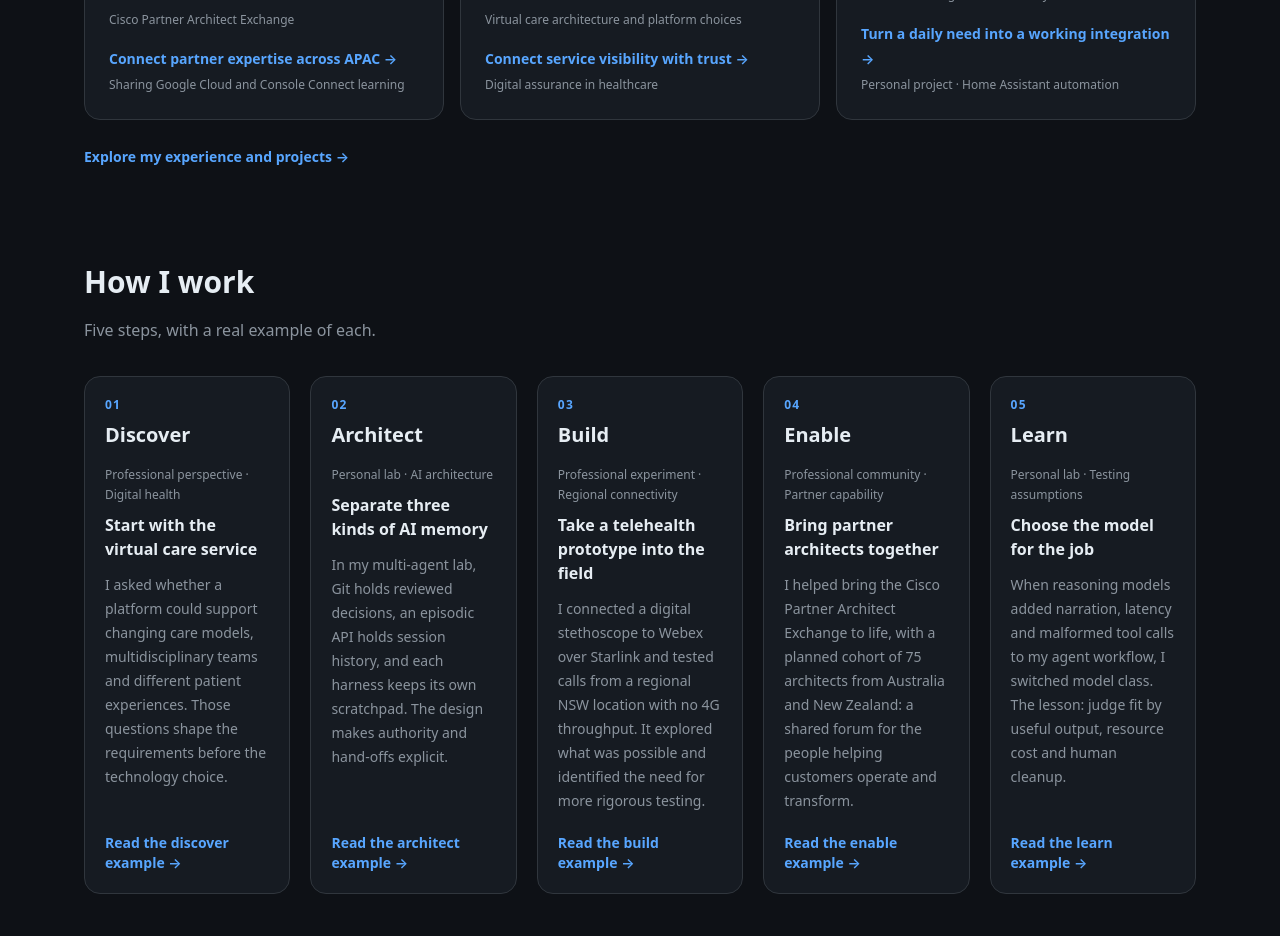
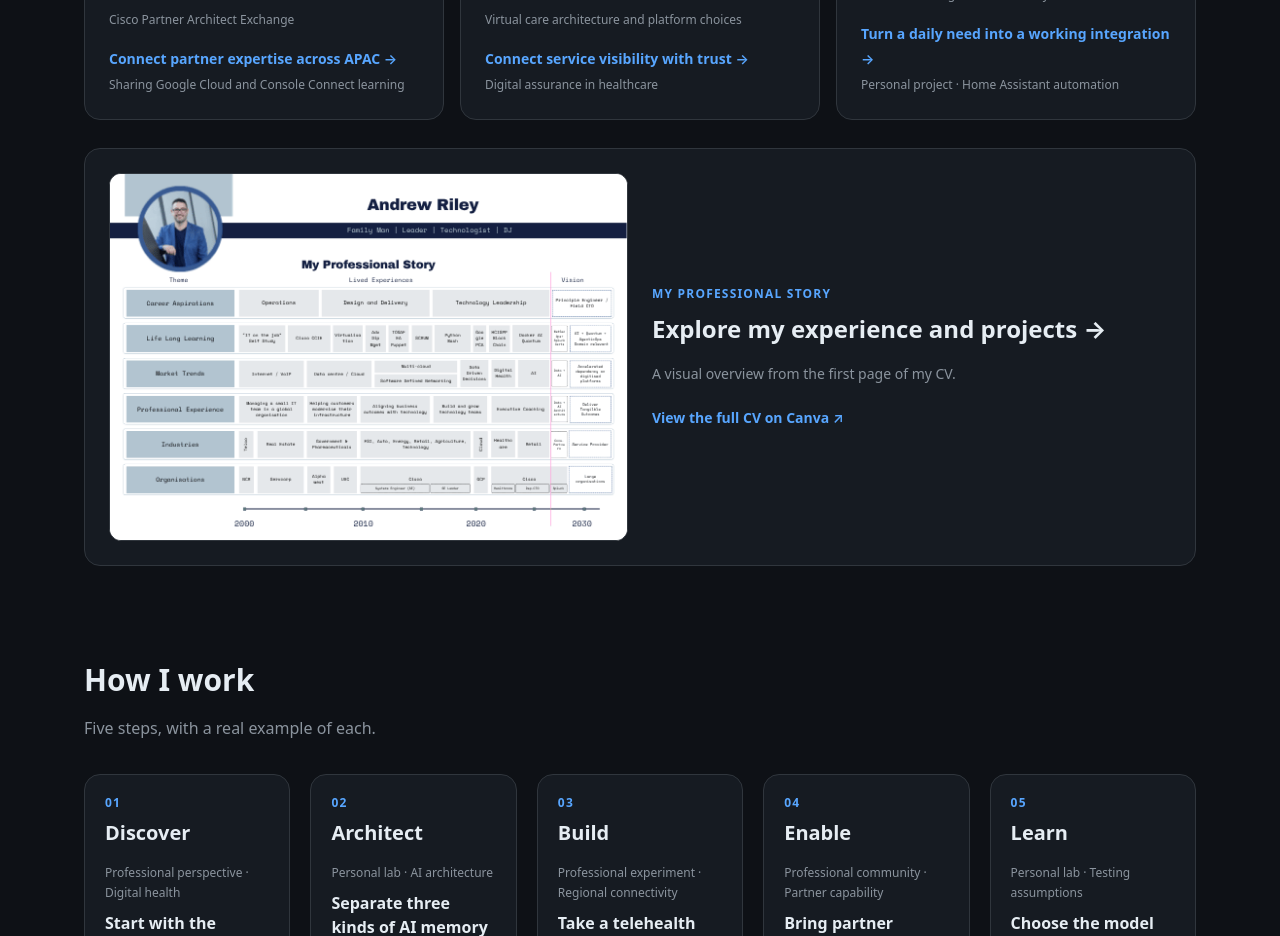
Before and after one commit to andrewkriley/www-andrewriley-info, a Next.js app: page / in a window 1280 px wide. Shown: the part 1160-2096 px from the top of the page. Built offline with nearby package versions, Linux system fonts and the light colour scheme.

Commit message:
feat: preview the first Canva CV page beside experience link

```diff
--- a/src/components/proof-strip.tsx
+++ b/src/components/proof-strip.tsx
@@ -1,3 +1,5 @@
+import Image from "next/image";
+import { site } from "@/data/site";
 import Link from "next/link";
 import { experienceHighlights } from "@/data/experience";
 
@@ -14,6 +16,16 @@ export function ProofStrip() {
         </li>)}</ul>
       </div>
     </article>)}
-    <p className="pt-2 lg:col-span-3"><Link href="/work#experience" className="text-sm font-semibold text-brand-primary hover:underline">Explore my experience and projects →</Link></p>
+    <div className="mt-3 grid items-center gap-6 rounded-2xl border border-border-subtle bg-surface-card p-5 md:grid-cols-2 lg:col-span-3 sm:p-6">
+      <a href={site.cv.href} target="_blank" rel="noopener noreferrer" aria-label="View Andrew Riley's full CV on Canva (opens in a new tab)" className="block overflow-hidden rounded-xl border border-border-subtle bg-white transition hover:shadow-soft focus-visible:outline-2 focus-visible:outline-offset-4 focus-visible:outline-brand-primary">
+        <Image src={site.cv.preview.src} alt={site.cv.preview.alt} width={site.cv.preview.width} height={site.cv.preview.height} sizes="(min-width: 768px) 50vw, 100vw" className="h-auto w-full" />
+      </a>
+      <div>
+        <p className="text-xs font-semibold uppercase tracking-widest text-brand-primary">My professional story</p>
+        <h3 className="mt-3 text-2xl font-bold leading-tight"><Link href="/work#experience" className="hover:text-brand-primary">Explore my experience and projects →</Link></h3>
+        <p className="mt-4 text-sm leading-7 text-text-secondary">A visual overview from the first page of my CV.</p>
+        <a href={site.cv.href} target="_blank" rel="noopener noreferrer" className="mt-5 inline-block text-sm font-semibold text-brand-primary hover:underline">View the full CV on Canva ↗</a>
+      </div>
+    </div>
   </section>;
 }
--- a/src/data/site.ts
+++ b/src/data/site.ts
@@ -8,6 +8,12 @@ export const site = {
     href: "https://canva.link/7yfr2mov4mzc1rh",
     label: "My CV",
     note: "View on Canva",
+    preview: {
+      src: "/images/cv/andrew-riley-professional-story.png",
+      alt: "First page of Andrew Riley's CV: a visual timeline of his professional story, learning, industries and organisations.",
+      width: 532,
+      height: 376,
+    },
   },
   nav: [
     { href: "/work", label: "Work" },
```
Also changed, not shown: public/images/cv/andrew-riley-professional-story.png (added).
